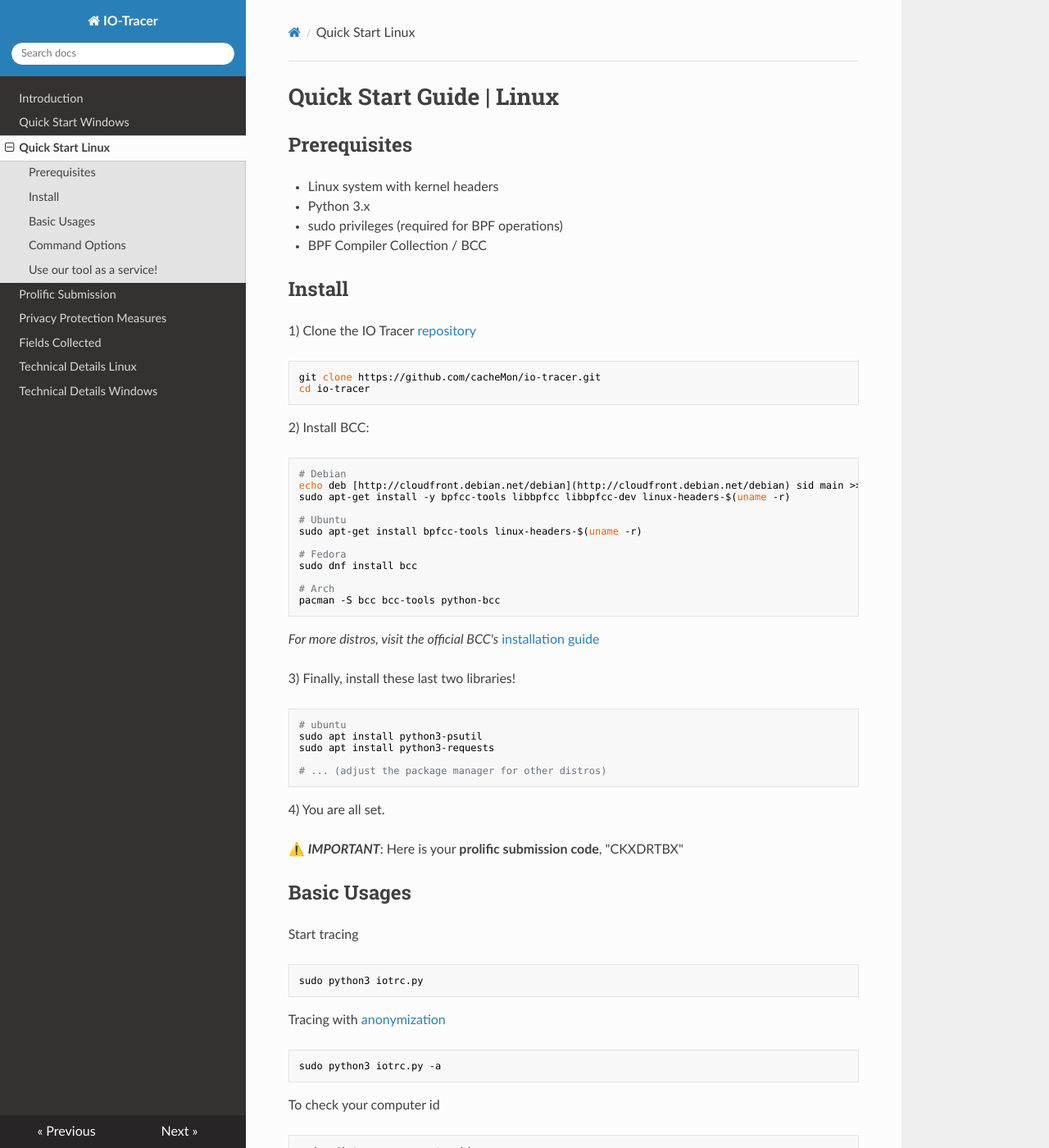
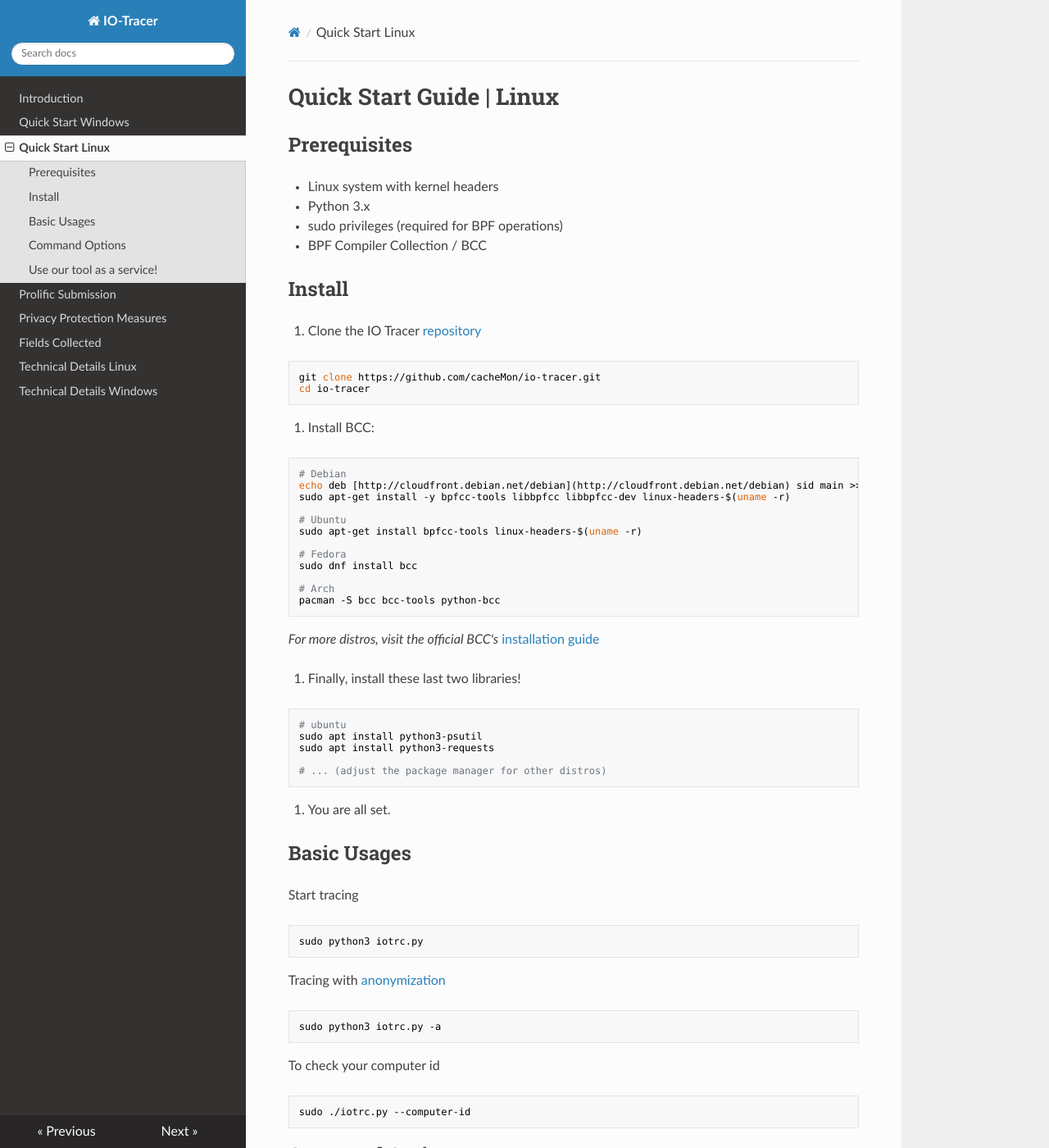
Before and after one commit to cacheMon/iotracerdocs, an MkDocs documentation site: the page built from docs/startlinux.md, in a window 1280 px wide and 1400 px high. Shown: the whole window at 82% size. Built offline with MkDocs 1.6.1, drawn with Linux system fonts in a browser that asks for light colours; nearby versions of some CDN libraries.

Commit message:
remove prolific id

````diff
--- a/docs/startlinux.md
+++ b/docs/startlinux.md
@@ -1,6 +1,7 @@
 # Quick Start Guide | Linux
 
 ## Prerequisites
+
 - Linux system with kernel headers
 - Python 3.x
 - sudo privileges (required for BPF operations)
@@ -8,13 +9,15 @@
 
 ## Install
 
-1) Clone the IO Tracer [repository](https://github.com/cacheMon/io-tracer)
+1. Clone the IO Tracer [repository](https://github.com/cacheMon/io-tracer)
+
 ```bash
 git clone https://github.com/cacheMon/io-tracer.git
 cd io-tracer
 ```
 
-2) Install BCC:
+2. Install BCC:
+
 ```bash
 # Debian
 echo deb [http://cloudfront.debian.net/debian](http://cloudfront.debian.net/debian) sid main >> /etc/apt/sources.list
@@ -29,9 +32,11 @@ sudo dnf install bcc
 # Arch
 pacman -S bcc bcc-tools python-bcc
 ```
-*For more distros, visit the official BCC's* [installation guide](https://github.com/iovisor/bcc/blob/master/INSTALL.md)
 
-3) Finally, install these last two libraries!
+_For more distros, visit the official BCC's_ [installation guide](https://github.com/iovisor/bcc/blob/master/INSTALL.md)
+
+3. Finally, install these last two libraries!
+
 ```bash
 # ubuntu
 sudo apt install python3-psutil
@@ -40,29 +45,30 @@ sudo apt install python3-requests
 # ... (adjust the package manager for other distros)
 ```
 
-4) You are all set.
-
-⚠️ ***IMPORTANT***: Here is your **prolific submission code**, "CKXDRTBX"
+4. You are all set.
 
 ## Basic Usages
 
 Start tracing
+
 ```bash
 sudo python3 iotrc.py
 ```
 
 Tracing with [anonymization](./privacy.md)
+
 ```bash
 sudo python3 iotrc.py -a
 ```
 
 To check your computer id
+
 ```bash
 sudo ./iotrc.py --computer-id
 ```
 
+## Command Options
 
-## Command Options
 ```bash
 usage: iotrc.py [-h] [-o OUTPUT] [-v VERBOSE] [-a] [-l] [--dev] [--computer-id]
 
````
Also changed, not shown: docs/startwin.md (+9 -16 lines).
